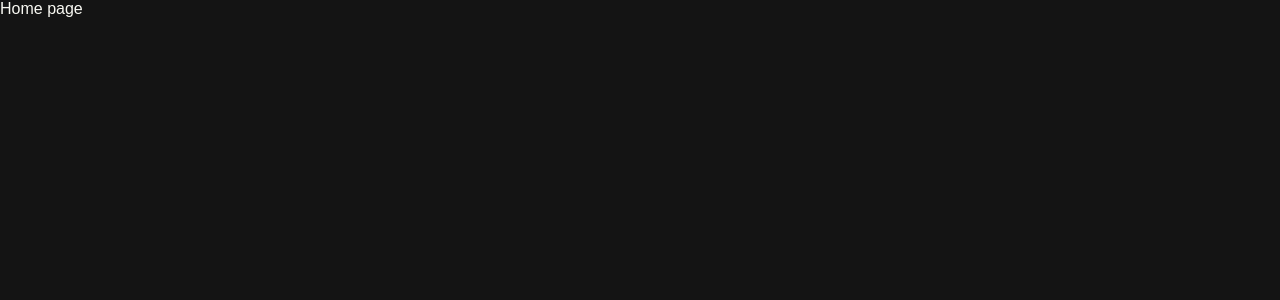
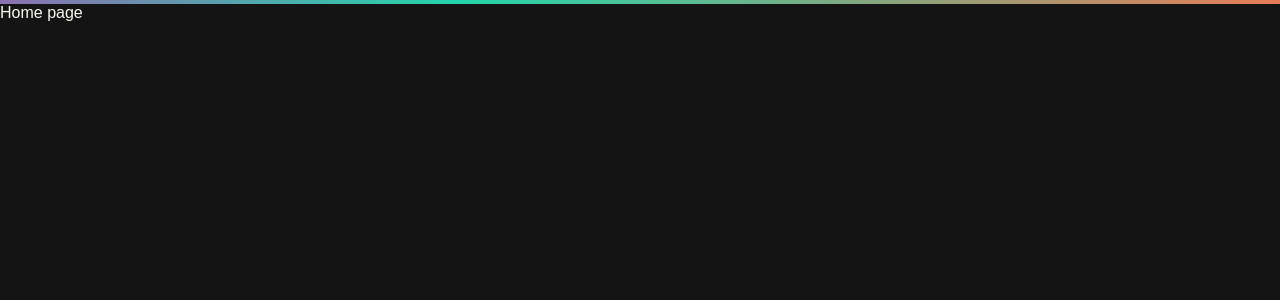
Before and after one commit to nairo-mudumane/react-portfolio-app, a React (Vite) app: page /#/ in a window 1280 px wide. Shown: the top 300 px of the page. Built offline with nearby package versions, Linux system fonts and the light colour scheme.

Commit message:
created a gradient animation

```diff
--- a/src/App.jsx
+++ b/src/App.jsx
@@ -1,9 +1,13 @@
 import { Route, Routes } from "react-router-dom";
+import { Gradient } from "./components";
 import { Home } from "./pages";
 
 const App = () => (
-  <Routes>
-    <Route path="/" element={<Home />} />
-  </Routes>
+  <>
+    <Gradient />
+    <Routes>
+      <Route path="/" element={<Home />} />
+    </Routes>
+  </>
 );
 export default App;
--- /dev/null
+++ b/src/components/Layout/gradient.js
@@ -0,0 +1,27 @@
+import styled from "styled-components";
+
+const Gradient = styled.div`
+  /* background: linear-gradient(-45deg, #ee7752, #e73c7e, #23a6d5, #23d5ab); */
+  background: var(--gradient-primary);
+  background-size: 400% 400%;
+  animation: gradient 0.3s ease infinite;
+
+  width: 100%;
+  min-height: 4px;
+
+  animation: gradient 10s ease infinite;
+
+  @keyframes gradient {
+    0% {
+      background-position: 0% 50%;
+    }
+    50% {
+      background-position: 100% 50%;
+    }
+    100% {
+      background-position: 0% 50%;
+    }
+  }
+`;
+
+export default Gradient;
--- /dev/null
+++ b/src/components/index.js
@@ -0,0 +1 @@
+export { default as Gradient } from "./Layout/gradient";
--- a/src/global/globalStyles.js
+++ b/src/global/globalStyles.js
@@ -7,7 +7,7 @@ export default createGlobalStyle`
 	--color-white-1: #f8f8f2;
 	--color-white-2: #949495;
 	--color-white-3: #636363;
-	--gradient-primary: linear-gradient(45deg, #4d19e6, #b219e6, #e619b3);
+	--gradient-primary: linear-gradient(-45deg,#4d19e6,#b219e6,#e73c7e,#23a6d5,#ee7752,#23d5ab, #e619b3);
 }
 
 *,
```
